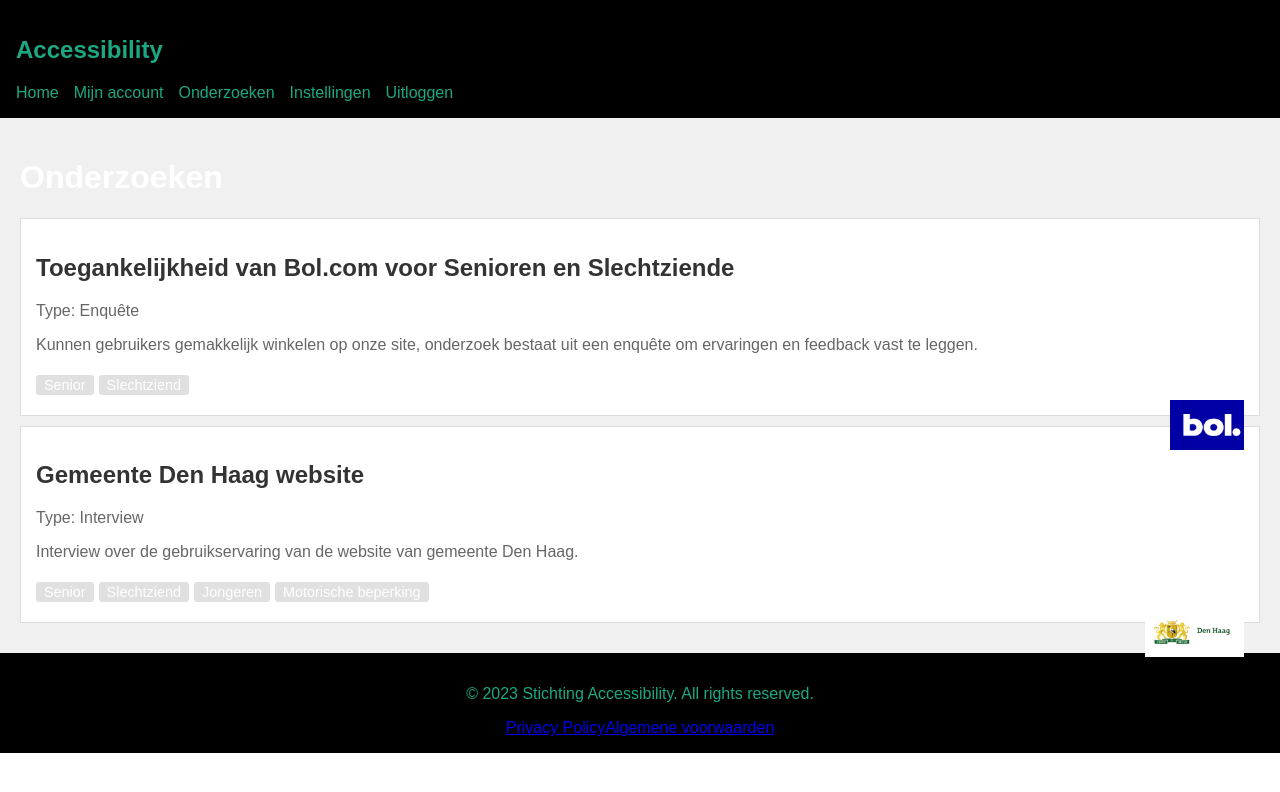
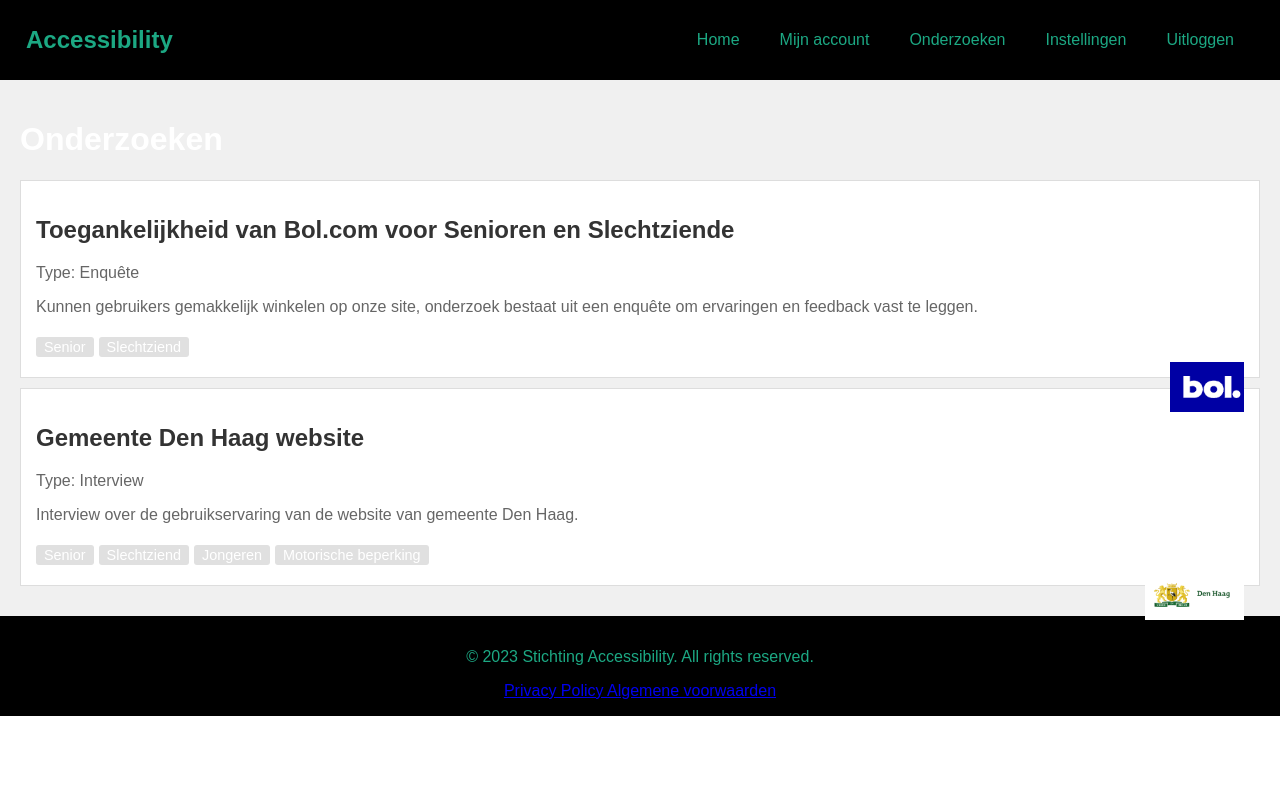
Before and after one commit to DiegoIEC/wpr, a React (Create React App) app in the folder web/: page /onderzoeken in a window 1280 px wide. Shown: the top 792 px of the page. Built offline with nearby package versions, Linux system fonts and the light colour scheme.

Commit message:
Navigatie balk alignment

```diff
--- a/web/src/Footer.js
+++ b/web/src/Footer.js
@@ -2,7 +2,7 @@ const Footer = () => {
     return (
         <footer className="footer">
             <p>© 2023 Stichting Accessibility. All rights reserved.</p>
-            <a href="/privacy">Privacy Policy</a>
+            <a href="/privacy">Privacy Policy </a>
             <a href="/terms">Algemene voorwaarden</a>
       </footer>
     );
--- a/web/src/Navbar.css
+++ b/web/src/Navbar.css
@@ -8,17 +8,22 @@
     justify-content: space-between;
     align-items: center;
 }
+.title{
+    margin:0;
+    color: #1CA883;
+    text-align: left;
+}
 
-.links {
+.navbar-right {
     display: flex;
 }
 
-.links a {
-    margin-right: 10px;
+.navbar-right a {
+    margin-left: 20px;
     color: #1CA883;
     text-decoration: none;
 }
 
-.links a:hover {
+.navbar-right a:hover {
     text-decoration: underline;
 }
--- a/web/src/Navbar.js
+++ b/web/src/Navbar.js
@@ -1,12 +1,13 @@
+import './Navbar.css';
 const NavBar = () => {
     return (
           <nav className="navbar">
             <div className="navbar-content">
-              <h1>Accessibility</h1>
-              <div className="links">
+              <h1 className="title">Accessibility</h1>
+              <div className="navbar-right">
                   <a href="/">Home</a>
                   <a href="/account">Mijn account</a>
-                  <a href="/research">Onderzoeken</a>
+                  <a href="./Onderzoeken.js">Onderzoeken</a>
                   <a href="/settings">Instellingen</a>
                   <a href="/logout">Uitloggen</a>
               </div>
--- a/web/src/index.css
+++ b/web/src/index.css
@@ -8,12 +8,11 @@
   padding: 1em;
   color: #1CA883;
 }
-
 .App-header h1,
 nav a {
   color: #1CA883;
   text-decoration: none;
-  margin-right: 15px;
+  margin-right: 20px;
 }
 
 nav a:hover {
@@ -50,6 +49,7 @@ footer {
   color: #1CA883;
   padding: 1em;
   text-align: center;
+  margin: 0;
 }
 
 .contribution-stats div {
@@ -105,6 +105,6 @@ footer {
 }
 
 img {
-  height: 50px; /* Adjust as needed */
-  float: right; /* Aligns the logo to the right */
+  height: 50px;
+  float: right;
 }
```
